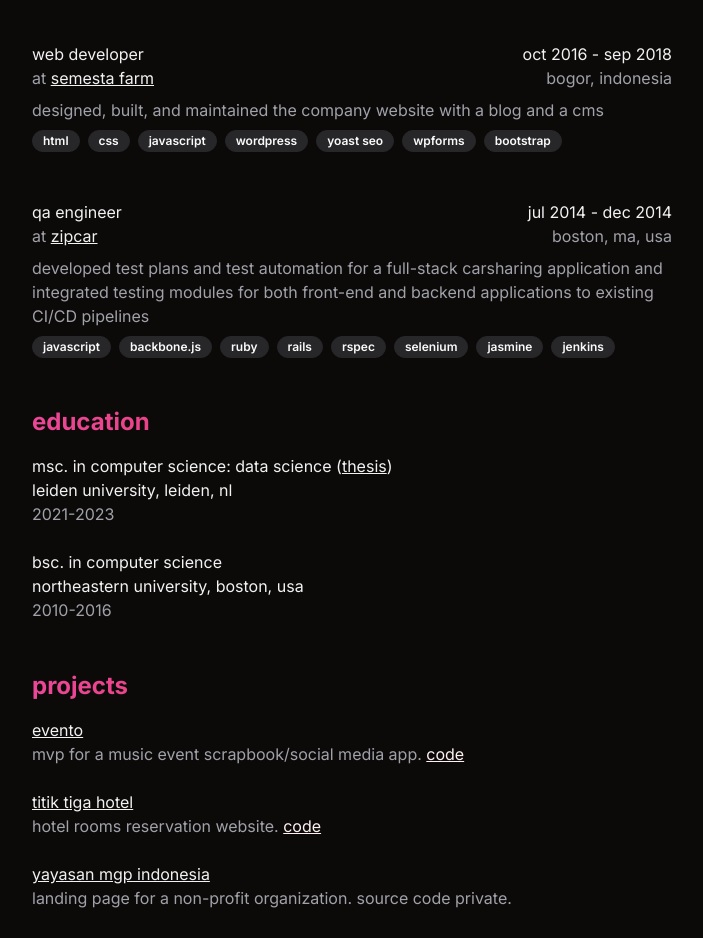
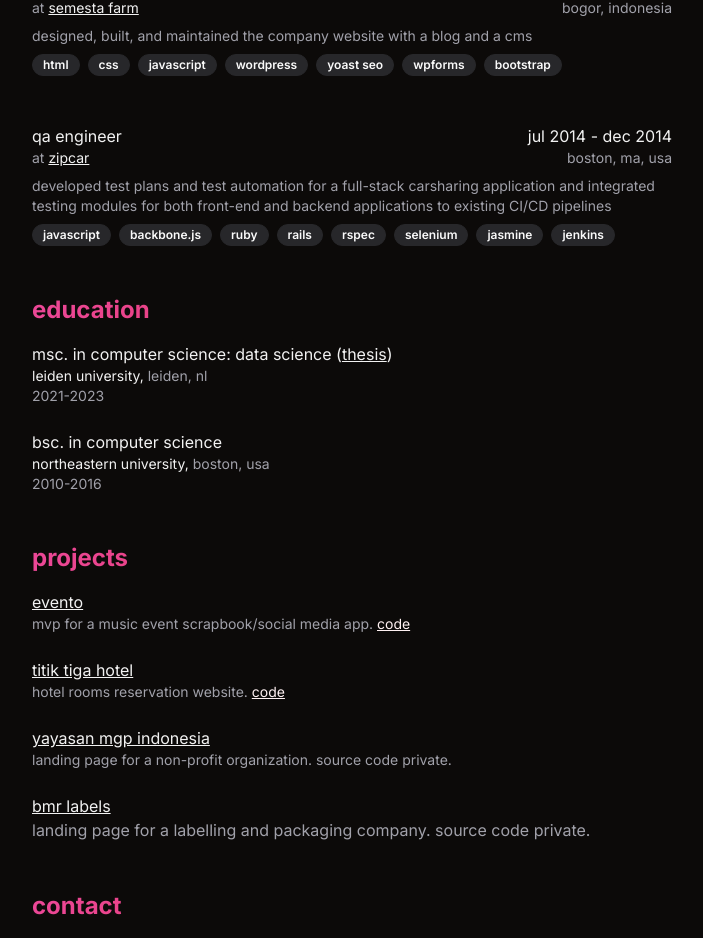
Before and after one commit to arvindeva/arvindeva-dev, a Next.js app: page / in a window 1280 px wide. Shown: the part 811-1749 px from the top of the page, without its empty margins (288-991 px from the left). Built offline with nearby package versions, Linux system fonts and the light colour scheme.

Commit message:
more formatting

```diff
--- a/src/app/page.tsx
+++ b/src/app/page.tsx
@@ -22,10 +22,10 @@ export default function Home() {
       </header>
       <div className="mx-auto max-w-2xl w-full flex flex-col gap-y-12 mt-12 px-4">
         <div className="text-center flex flex-col gap-y-2">
-          <h1 className="text-5xl font-black bg-gradient-to-r from-pink-500 via-red-600 to-orange-500 text-transparent bg-clip-text animate-gradient">
+          <h1 className="text-4xl font-black bg-gradient-to-r from-pink-500 via-red-600 to-orange-500 text-transparent bg-clip-text animate-gradient">
             arvindeva wibisono
           </h1>
-          <h2 className="text-muted-foreground text-2xl">
+          <h2 className="text-muted-foreground text-xl">
             fullstack software engineer
           </h2>
           <div className="flex flex-row gap-x-2 justify-center">
@@ -40,7 +40,7 @@ export default function Home() {
         </div>
         <div>
           <Heading>about</Heading>
-          <p className="text-muted-foreground">
+          <p className="text-muted-foreground text-sm">
             hi, i&apos;m <span className="text-foreground">arvin</span>, a{" "}
             <span className="text-foreground">fullstack software engineer</span>{" "}
             based in <span className="text-foreground">the netherlands</span>. i
--- a/src/components/contact.tsx
+++ b/src/components/contact.tsx
@@ -8,7 +8,9 @@ export default function Contact() {
     <div className="flex flex-col">
       <Heading>contact</Heading>
       <p>
-        <span className="text-muted-foreground">feel free to email me at</span>{" "}
+        <span className="text-muted-foreground text-sm">
+          feel free to email me at
+        </span>{" "}
         arvindeva@gmail.com
       </p>
     </div>
--- a/src/components/education.tsx
+++ b/src/components/education.tsx
@@ -16,13 +16,19 @@ export default function Education() {
             </Link>
             )
           </h1>
-          <p>leiden university, leiden, nl</p>
-          <p className="text-muted-foreground">2021-2023</p>
+          <p className="text-sm">
+            leiden university,{" "}
+            <span className="text-muted-foreground">leiden, nl</span>{" "}
+          </p>
+          <p className="text-muted-foreground text-sm">2021-2023</p>
         </li>
         <li>
           <h1>bsc. in computer science</h1>
-          <p>northeastern university, boston, usa</p>
-          <p className="text-muted-foreground">2010-2016</p>
+          <p className=" text-sm">
+            northeastern university,{" "}
+            <span className="text-muted-foreground text-sm">boston, usa</span>
+          </p>
+          <p className="text-muted-foreground text-sm">2010-2016</p>
         </li>
       </ul>
     </div>
--- a/src/components/projects.tsx
+++ b/src/components/projects.tsx
@@ -12,7 +12,7 @@ export default function Projects() {
           <Link href="https://evento-v0.vercel.app/">
             <h1 className="underline">evento</h1>
           </Link>
-          <p className="text-muted-foreground">
+          <p className="text-muted-foreground text-sm">
             mvp for a music event scrapbook/social media app.{" "}
             <Link href="https://github.com/arvindeva/evento-web">
               <span className="underline text-primary-foreground">code</span>
@@ -23,7 +23,7 @@ export default function Projects() {
           <Link href="https://titik-tiga.vercel.app/">
             <h1 className="underline">titik tiga hotel</h1>
           </Link>
-          <p className="text-muted-foreground">
+          <p className="text-muted-foreground text-sm">
             hotel rooms reservation website.{" "}
             <Link href="https://github.com/arvindeva/titik-tiga">
               <span className="underline text-primary-foreground">code</span>
@@ -34,7 +34,7 @@ export default function Projects() {
           <Link href="https://mgpindonesia.org/">
             <h1 className="underline">yayasan mgp indonesia</h1>
           </Link>
-          <p className="text-muted-foreground">
+          <p className="text-muted-foreground text-sm">
             landing page for a non-profit organization. source code private.
           </p>
         </li>
--- a/src/components/work-experience.tsx
+++ b/src/components/work-experience.tsx
@@ -96,16 +96,20 @@ export default function WorkExperience() {
                 <h2 className="text-foreground text-base">{exp.date}</h2>
               </div>
               <div className="flex flex-row justify-between mb-2">
-                <h2>
-                  <span className="text-muted-foreground">at </span>
-                  <Link href={exp.company.url} className="underline">
+                <h2 className="leading-none">
+                  <span className="text-muted-foreground text-sm">at </span>
+                  <Link href={exp.company.url} className="underline text-sm">
                     {exp.company.name}
                   </Link>{" "}
                 </h2>
-                <p className="text-muted-foreground">{exp.company.location}</p>
+                <p className="text-muted-foreground text-sm">
+                  {exp.company.location}
+                </p>
               </div>
 
-              <p className="text-muted-foreground mb-2">{exp.description}</p>
+              <p className="text-muted-foreground mb-2 text-sm">
+                {exp.description}
+              </p>
               <div className="flex flex-row gap-x-2 flex-wrap gap-y-2">
                 {exp.stack.map((tech) => {
                   return (
```
